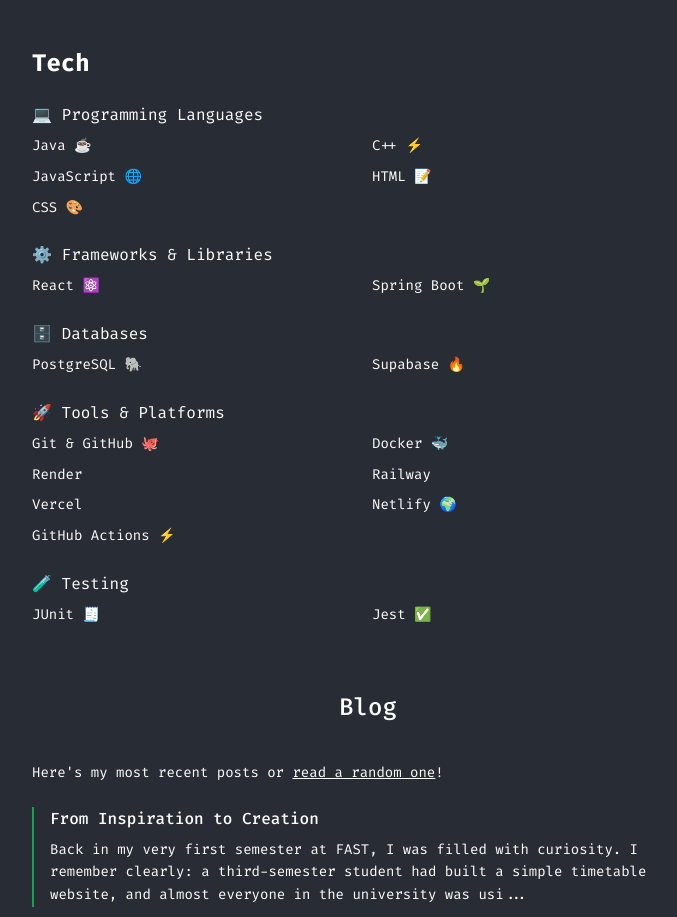
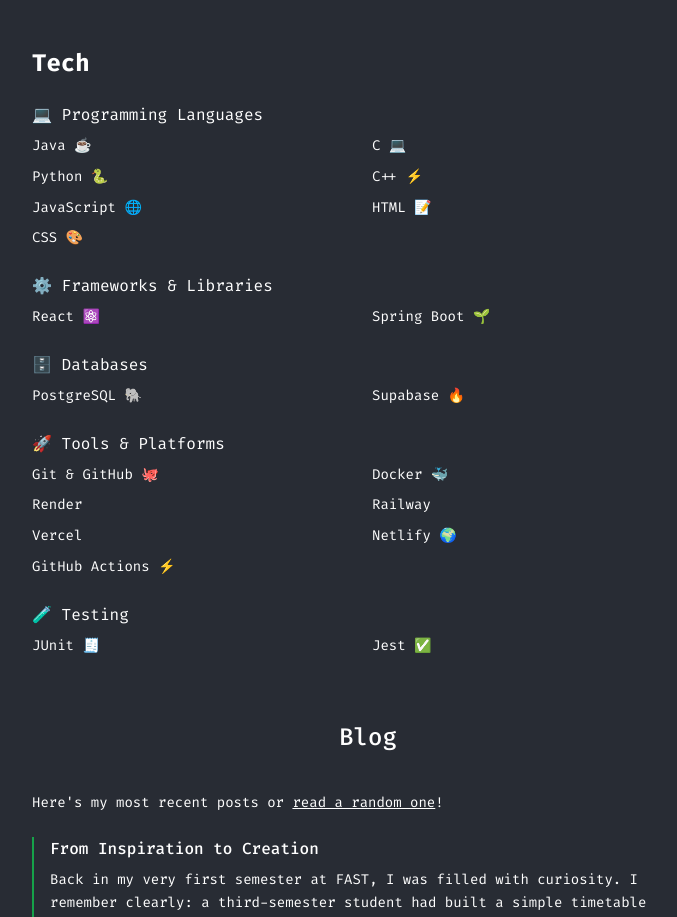
Before and after one commit to badarali5/portfolio-website, a React (Vite) app: page / in a window 1280 px wide. Shown: the part 980-1897 px from the top of the page, without its empty margins (272-949 px from the left). Built offline with nearby package versions, Linux system fonts and the light colour scheme; the HTML template or start-up script is replaced by a standard one.

Commit message:
Add C and Python to Programming Languages list

```diff
--- a/src/components/TechSection.tsx
+++ b/src/components/TechSection.tsx
@@ -7,6 +7,8 @@ export const TechSection = () => {
           <h3 className="font-mono text-base text-text-primary mb-2 random-underline-hover">💻 Programming Languages</h3>
           <ul className="grid grid-cols-2 gap-2">
             <li>Java ☕</li>
+            <li>C 💻</li>
+            <li>Python 🐍</li>
             <li>C++ ⚡</li>
             <li>JavaScript 🌐</li>
             <li>HTML 📝</li>
```
